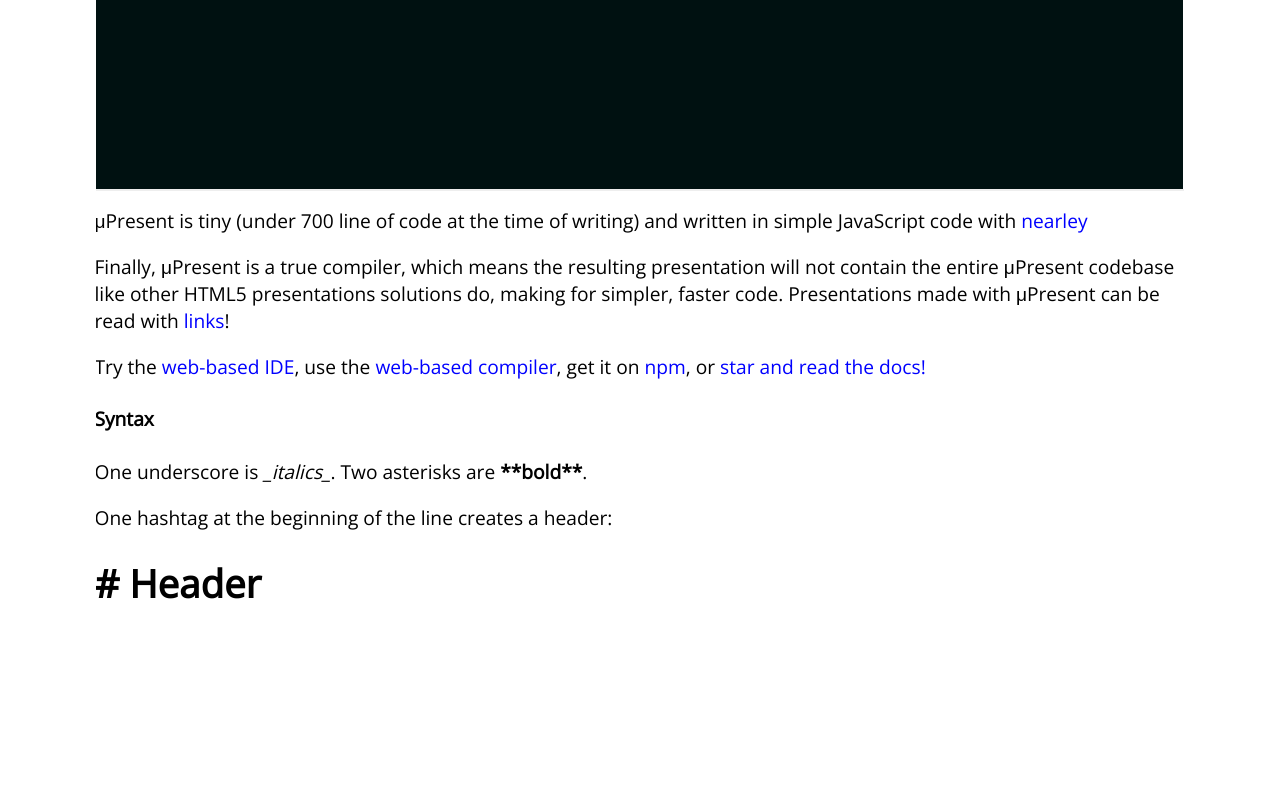
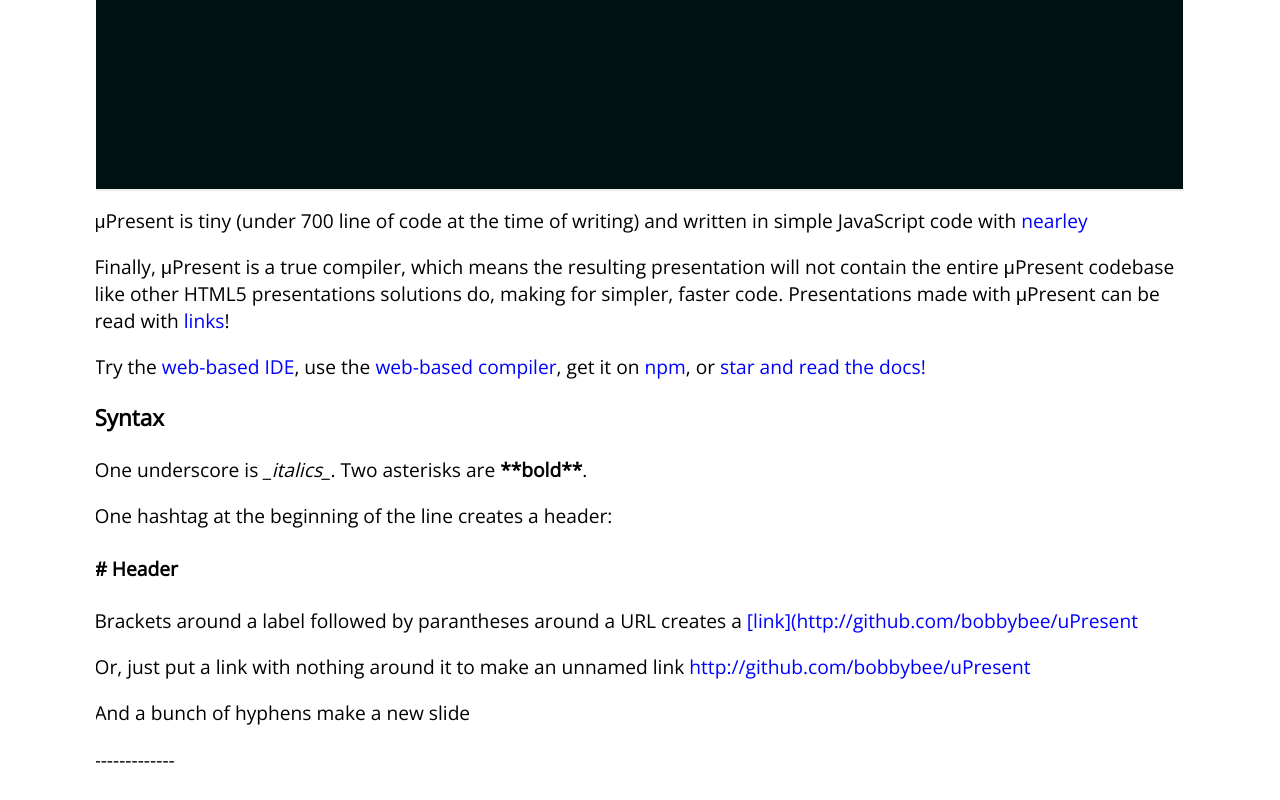
Before and after one commit to alyssarosenzweig/uPresent, a website: page index.html in a window 1280 px wide. Shown: the part 1174-1974 px from the top of the page. Before the commit the page ends 1817 px from the top, so only its background shows below. Drawn offline with nearby package versions, Linux system fonts and the light colour scheme.

Commit message:
More syntax <3

```diff
--- a/index.html
+++ b/index.html
@@ -53,10 +53,14 @@
 
         <p>Try the <a href="http://upresent.js.org/browser/IDE/ide.html">web-based IDE</a>, use the <a href="http://upresent.js.org/browser/target/target.html">web-based compiler</a>, get it on <a href="http://npmjs.org/upresent">npm</a>, or <a href="http://github.com/bobbybee/uPresent">star and read the docs!</a></p>
 
-        <h4>Syntax</h4>
+        <h3>Syntax</h4>
         <p>One underscore is <em>_italics_</em>. Two asterisks are <strong>**bold**</strong>.</p>
         <p>One hashtag at the beginning of the line creates a header:</p>
-        <h1># Header</h1>
+        <h4># Header</h1>
+        <p>Brackets around a label followed by parantheses around a URL creates a <a href="http://github.com/bobbybee/uPresent" alt="link">[link](http://github.com/bobbybee/uPresent</a></p>
+        <p>Or, just put a link with nothing around it to make an unnamed link <a href="http://github.com/bobbybee/uPresent">http://github.com/bobbybee/uPresent</a></p>
+        <p>And a bunch of hyphens make a new slide</p>
+        <p>-------------</p>
     </div>
 </body>
 </html>
```
